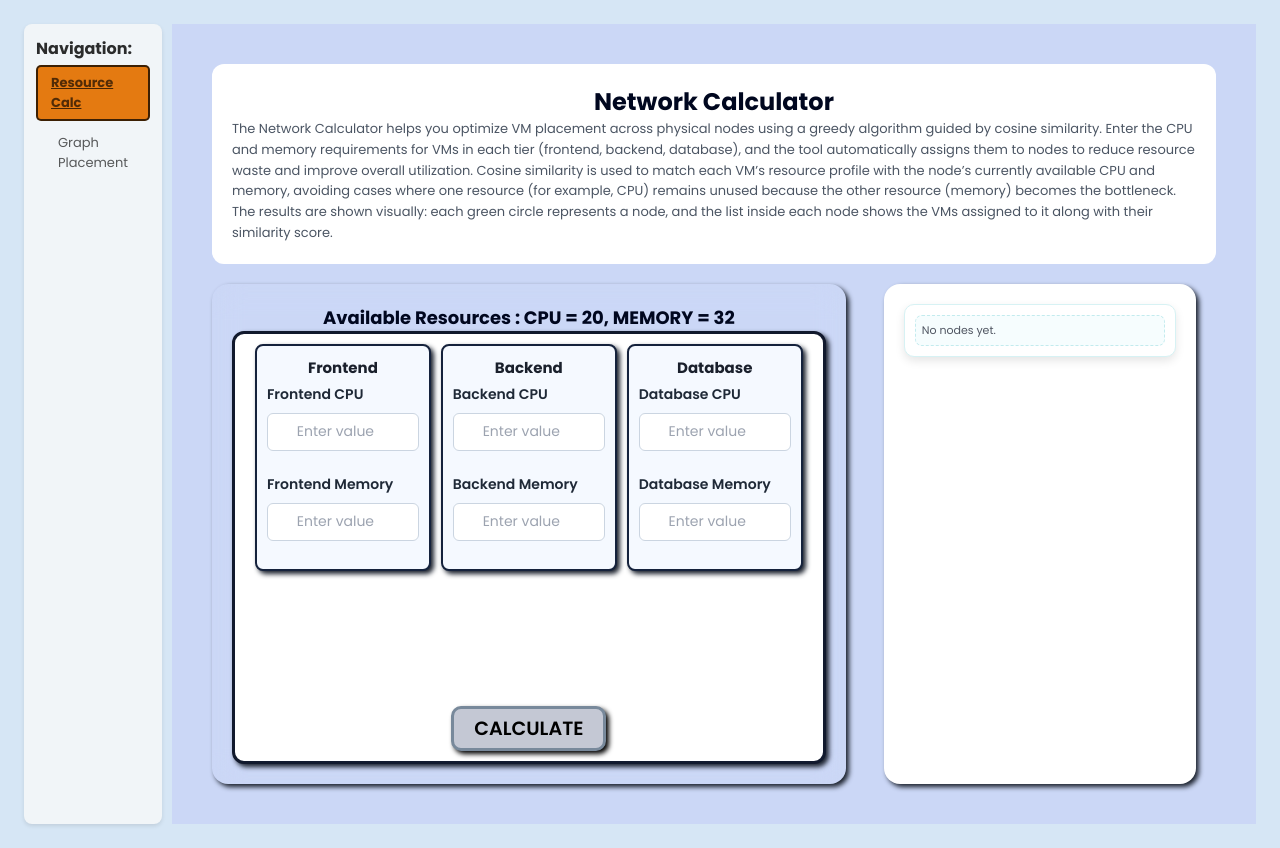
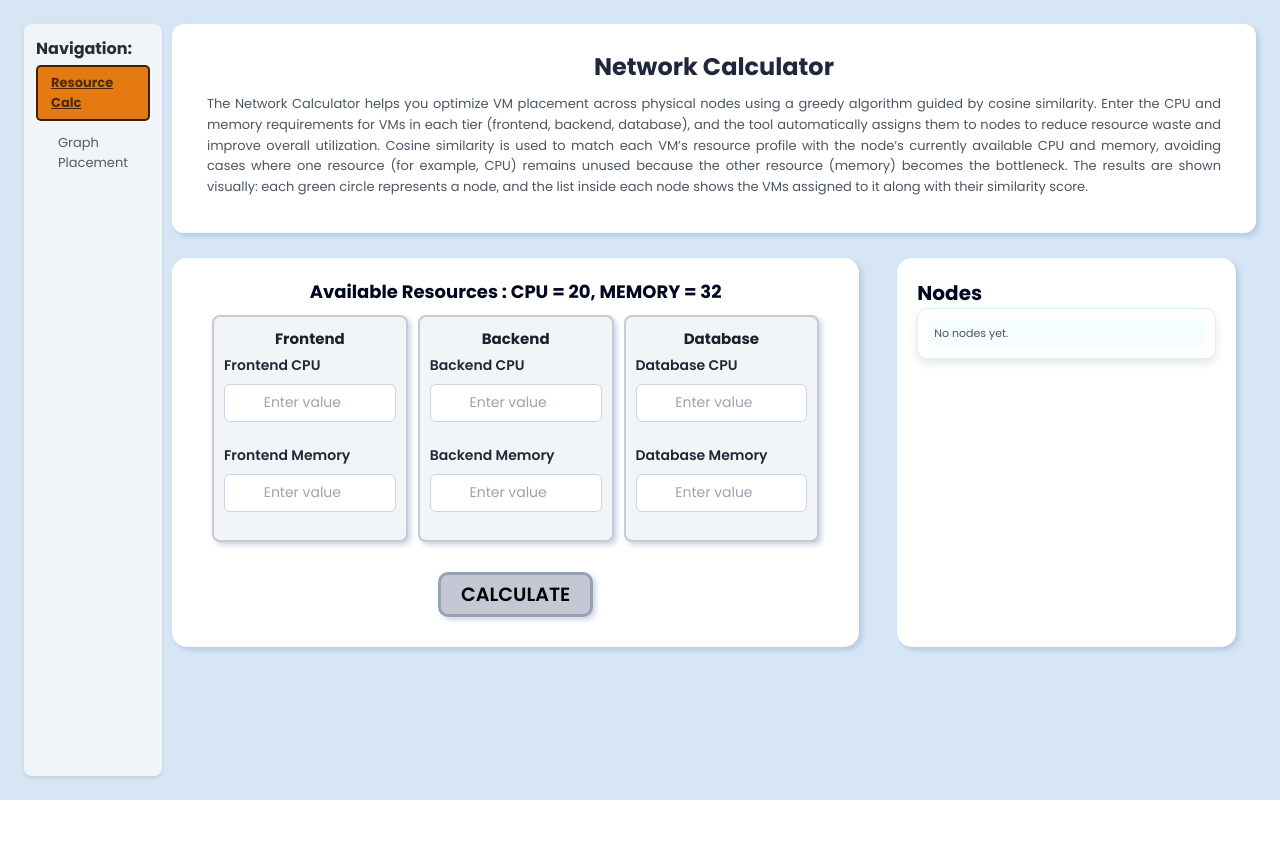
Before and after one commit to Black-Hawks-Codeworks/network-calculator, a React (Vite) app: page /resource-calc in a window 1280 px wide. After the commit the page ends 800 px from the top, so only its background shows below. Built offline with nearby package versions, Linux system fonts and the light colour scheme.

Commit message:
Fix VM placement logic and node rendering and UI

```diff
--- a/src/modules/resource-calc/components/placement-output.jsx
+++ b/src/modules/resource-calc/components/placement-output.jsx
@@ -29,17 +29,12 @@ function RoleNodes({ nodes }) {
     <div className={styles.nodesGrid}>
       {nodes.map((node) => (
         <div key={node.nodeId} className={styles.nodeCard}>
-
           {/* Header του node */}
           <div className={styles.nodeHeader}>
             <div className={styles.nodeCircle} />
             <div className={styles.nodeInfo}>
-              <div className={styles.nodeTitle}>
-                Node {node.nodeId}
-              </div>
-              <div className={styles.nodeSub}>
-                Avg similarity: {node.similarity.toFixed(2)}
-              </div>
+              <div className={styles.nodeTitle}>Node {node.nodeId}</div>
+              <div className={styles.nodeSub}>Avg similarity: {(node.similarity || 0).toFixed(2)}</div>
             </div>
           </div>
 
@@ -47,9 +42,7 @@ function RoleNodes({ nodes }) {
           <div className={styles.vmList}>
             {node.vms.map((vm) => (
               <div key={vm.id} className={styles.vmItem}>
-                <span className={styles.badge}>
-                  {roleLabel(vm.role)}
-                </span>
+                <span className={styles.badge}>{roleLabel(vm.role)}</span>
 
                 <span>{formatVm(vm)}</span>
 
@@ -72,7 +65,7 @@ function RoleNodes({ nodes }) {
 
 /* Τελικό component που χρησιμοποιεί η εφαρμογή */
 export default function PlacementOutput({ placement }) {
-  const nodes = placement.nodes || [];
+  const nodes = placement?.nodes || [];
 
   return (
     <div className={styles.wrapper}>
--- a/src/modules/resource-calc/components/placement-output.module.css
+++ b/src/modules/resource-calc/components/placement-output.module.css
@@ -107,6 +107,5 @@
   font-size: 11px;
   padding: 6px;
   background: hsl(190, 80%, 98%);
-  border: 1px dashed hsl(184, 56%, 85%);
   border-radius: 7px;
 }
--- a/src/modules/resource-calc/resource-calc-page.jsx
+++ b/src/modules/resource-calc/resource-calc-page.jsx
@@ -1,16 +1,23 @@
+import { useState } from 'react';
 import CalculatorInput from './components/calculator-input';
-import styles from './resource-calc-page.module.css';
 import PlacementOutput from './components/placement-output';
 import useResourceCalc from './hooks/use-resource-calc';
+import styles from './resource-calc-page.module.css';
+
+
 
 export default function ResourceCalcPage() {
-  //metefera tin 'logiki' se ena custom hook gia na einai pio euanagnosto
-  //to component. to kano destructure gia na paro ta aparaitita...
   const { requiredResources, handleChange, handleCalculate, placement } = useResourceCalc();
+  const [showGif, setShowGif] = useState(false);
+
+  const onCalc = () => {
+    handleCalculate();
+    setShowGif(true);
+  };
 
   return (
     <div className={styles.page}>
-      {/* ΠΕΡΙΓΡΑΦΗΣ */}
+      {/* ΠΕΡΙΓΡΑΦΗ */}
       <section className={styles.descriptionBox}>
         <h2 className={styles.title}>Network Calculator</h2>
         <p className={styles.text}>
@@ -27,10 +34,9 @@ export default function ResourceCalcPage() {
       <div className={styles.contentRow}>
         {/* ΦΟΡΜΑ */}
         <section className={styles.formCard}>
-          <h2 className={styles.formTitle}> Available Resources : CPU = 20, MEMORY = 32</h2>
+          <h2 className={styles.formTitle}>Available Resources : CPU = 20, MEMORY = 32</h2>
 
           <div className={styles.formInner}>
-            {/* FRONTEND */}
             <div className={styles.groupContainer}>
               <div className={styles.group}>
                 <h3 className={styles.groupTitle}>Frontend</h3>
@@ -48,10 +54,8 @@ export default function ResourceCalcPage() {
                 />
               </div>
 
-              {/* BACKEND */}
               <div className={styles.group}>
                 <h3 className={styles.groupTitle}>Backend</h3>
-
                 <CalculatorInput
                   id='backendCpu'
                   label='Backend CPU'
@@ -66,10 +70,8 @@ export default function ResourceCalcPage() {
                 />
               </div>
 
-              {/* DATABASE */}
               <div className={styles.group}>
                 <h3 className={styles.groupTitle}>Database</h3>
-
                 <CalculatorInput
                   id='dbCpu'
                   label='Database CPU'
@@ -85,14 +87,25 @@ export default function ResourceCalcPage() {
               </div>
             </div>
 
-            <button className={styles.calculateButton} onClick={handleCalculate}>
+            <button className={styles.calculateButton} onClick={onCalc}>
               CALCULATE
             </button>
           </div>
         </section>
 
+        {/* OUTPUT / NODES */}
         <section className={styles.outputBox}>
-          <PlacementOutput placement={placement} />
+          <aside className={styles.bigCard}>
+            <h2 className={styles.bigTitle}>Nodes</h2>
+
+            <PlacementOutput placement={showGif ? placement : { nodes: [] }} />
+
+            {showGif && (
+              <div className={styles.gifUnderNodes}>
+                <img src='https://www.thmmy.gr/smf/Smileys/default_dither/wav.gif' alt='wav' />
+              </div>
+            )}
+          </aside>
         </section>
       </div>
     </div>
--- a/src/modules/resource-calc/resource-calc-page.module.css
+++ b/src/modules/resource-calc/resource-calc-page.module.css
@@ -1,13 +1,3 @@
-.page {
-  min-height: 100vh;
-  background: hsl(224, 69%, 88%);
-  padding: 40px;
-  display: flex;
-  flex-direction: column;
-  align-items: center;
-  gap: 20px;
-}
-
 .contentRow {
   display: flex;
   flex-direction: row;
@@ -17,14 +7,16 @@
 
 .descriptionBox {
   background-color: hsl(0, 0%, 100%);
-  padding: 20px;
+  padding: 25px;
   border-radius: 12px;
-  max-width: 80vw; /*vw → ποσοστό του πλάτους της οθόνης*/
+  max-width: 90vw; /*vw → ποσοστό του πλάτους της οθόνης*/
+  margin-bottom: 25px;
+  box-shadow: 3px 3px 5px hsla(220, 36%, 71%, 0.5);
 }
 
 .title {
   text-align: center;
-  color: hsl(226, 100%, 6%);
+  color: hsla(226, 100%, 6%, 0.876);
   margin: 0px;
 }
 
@@ -33,17 +25,15 @@
   font-size: 13px;
   line-height: 1.6;
   color: hsl(215, 14%, 34%);
+  text-align: justify;
+  padding: 10px;
 }
 
 .formCard {
-  border-radius: 16px;
+  border-radius: 15px;
   padding: 20px 20px 20px;
-
-  /* θολώνει ό,τι βρίσκεται από πίσω */
-  backdrop-filter: blur(15px);
-  -webkit-backdrop-filter: blur(15px);
-
-  box-shadow: 3px 3px 5px;
+  background: hsl(0, 0%, 100%);
+  box-shadow: 3px 3px 5px hsla(220, 36%, 71%, 0.5);
   display: flex;
   flex-direction: column;
   align-items: center;
@@ -61,7 +51,6 @@
 }
 
 .formInner {
-  border: hsl(222, 46%, 12%) 3px solid;
   border-radius: 12px;
   padding: 10px 20px;
   background: hsl(0, 0%, 100%);
@@ -70,19 +59,18 @@
   justify-content: space-between;
   align-items: center;
   flex: 1 1 auto;
-  box-shadow: 3px 3px 5px;
 }
 
 /* Groups: Frontend,Backend,Database */
 .group {
-  background: hsl(218, 100%, 98%);
+  background:   hsl(210, 36%, 96%);
   border-radius: 8px;
   padding: 10px 10px;
-  border: 2px solid hsl(221, 48%, 16%);
+  border: 2px solid hsla(220, 48%, 16%, 0.198);
   display: flex;
   flex-direction: column;
   gap: 5px;
-  box-shadow: 3px 3px 5px;
+  box-shadow: 3px 3px 5px hsla(220, 36%, 71%, 0.5);
 }
 
 .groupContainer {
@@ -99,19 +87,19 @@
 
 /* Κουμπί CALCULATE */
 .calculateButton {
-  margin-top: 15px;
+  margin-top: 30px;
   padding: 5px 20px;
   border-radius: 10px;
-  border: 3px solid hsl(212, 15%, 54%);
+  border: 3px solid hsla(211, 15%, 54%, 0.601);
   background: hsl(225, 16%, 80%);
   font-weight: 600;
   cursor: pointer;
-  box-shadow: 3px 3px 5px;
+  box-shadow: 3px 3px 5px hsla(220, 36%, 71%, 0.5);
   font-size: larger;
 }
 
 .calculateButton:hover {
-  background-color: hsl(207, 4%, 51%);
+  background-color: hsl(227, 74%, 43%);
 }
 
 .outputBox {
@@ -119,8 +107,19 @@
   margin-right: 20px;
   width: 40vw;
   min-height: 300px;
-  border-radius: 16px;
+  border-radius: 15px;
   padding: 20px 20px 20px;
-  box-shadow: 3px 3px 5px;
+  box-shadow: 3px 3px 5px hsla(220, 36%, 71%, 0.5);
   background: hsl(0, 0%, 100%);
 }
+.gifUnderNodes{
+  margin-top: 14px;
+  display: flex;
+  justify-content: center;
+}
+.bigTitle {
+  text-align: left;
+  color: hsl(226, 100%, 6%);
+  font-size: 20px;
+  margin: 0px;
+}
--- a/src/shared/layout.module.css
+++ b/src/shared/layout.module.css
@@ -4,6 +4,7 @@
   gap: 10px;
   padding: 24px;
   background-color: hsl(210, 60%, 90%);
+  min-height: 100vh;
 }
 .nav {
   display: flex;
@@ -36,3 +37,7 @@
   font-weight: bold;
   color: hsla(0, 0%, 0%, 0.824);
 }
+.content {
+  flex: 1;
+  min-height: 100vh;
+}
```
